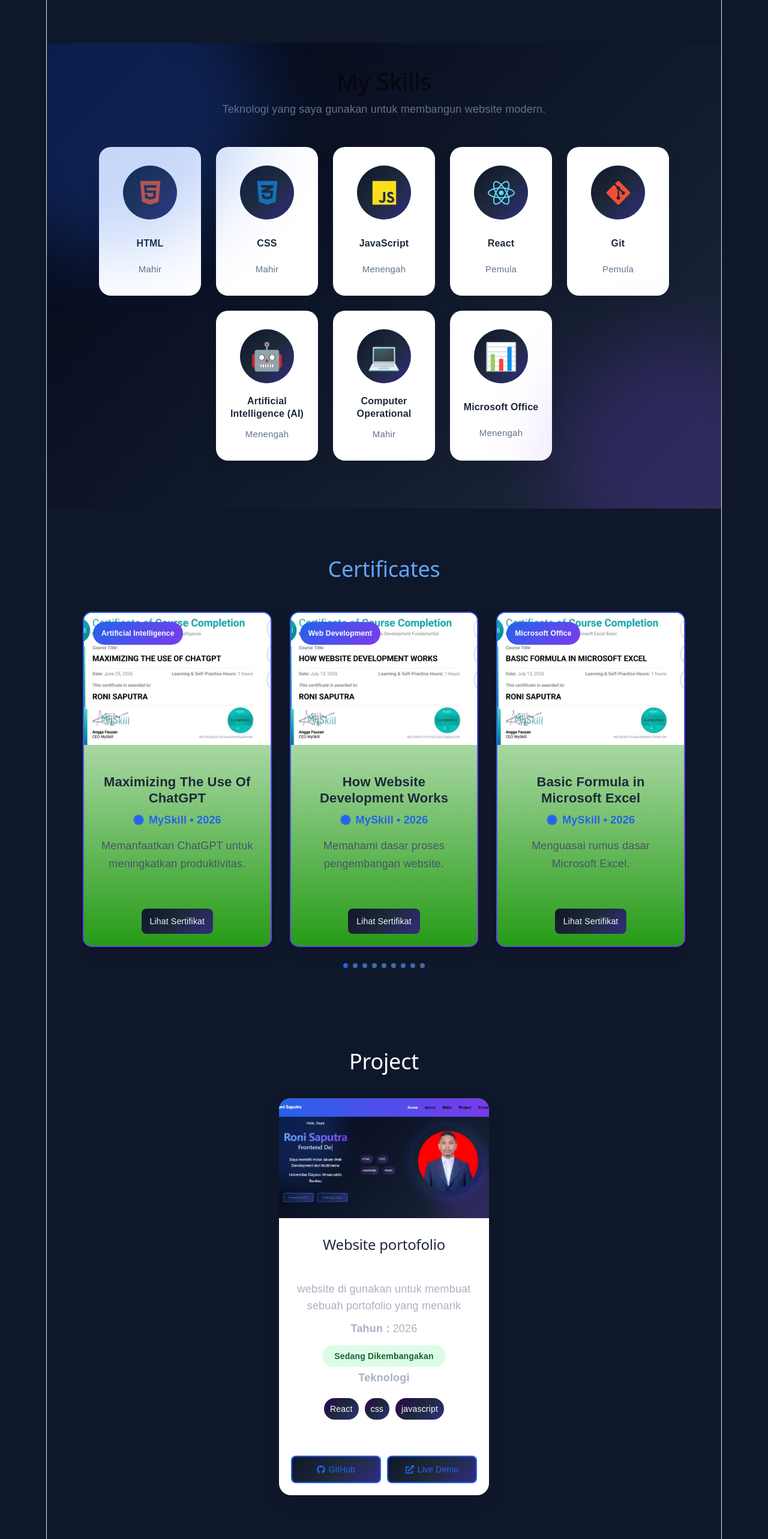
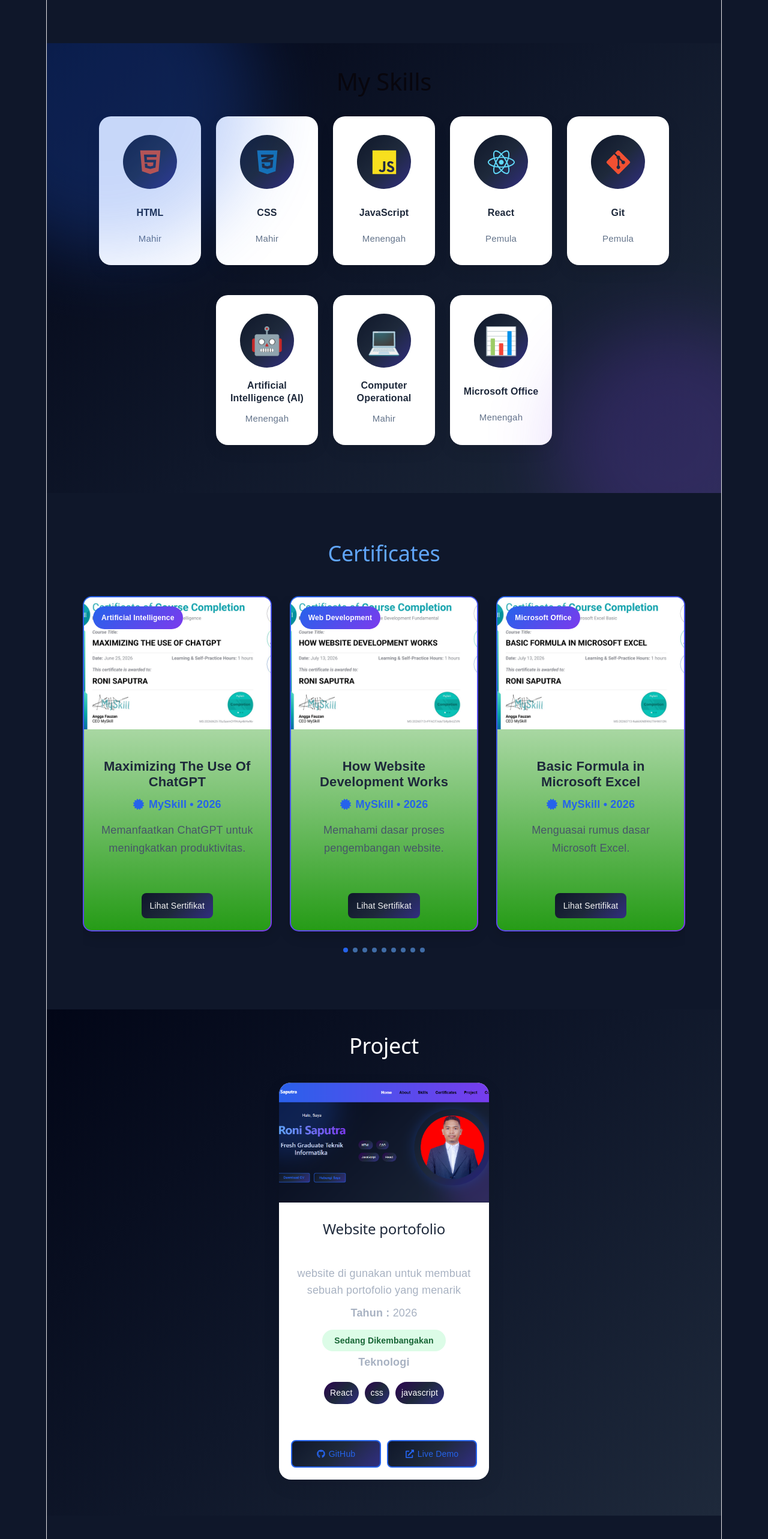
Before and after one commit to ronisaputra-git/portfolio-roni, a React (Vite) app: page / in a window 1280 px wide. Shown: the part 1083-3649 px from the top of the page at 60% size. Built offline with nearby package versions, Linux system fonts and the light colour scheme.

Commit message:
Update Margin Skil dan Kontak

```diff
--- a/index.html
+++ b/index.html
@@ -12,7 +12,7 @@
     content="Roni Saputra, Portfolio, Web Portfolio, JavaScript, CSS, React, Web Developer"
   />
   <meta name="author" content="Roni Saputra" />
-  <meta property="og:title" content="Roni Saputra | Frontend Developer" />
+  <meta property="og:title" content="Roni Saputra | Portfolio" />
   <meta
     property="og:description"
     content="Website portfolio Roni Saputra yang menampilkan profil, keterampilan, dan proyek pengembangan website."
@@ -26,7 +26,7 @@
   <meta name="twitter:card" content="summary_large_image" />
   <meta
     name="twitter:title"
-    content="Roni Saputra | Frontend Developer"
+    content="Roni Saputra | Portfolio"
   />
   <meta
     name="twitter:description"
--- a/src/component/Contact.css
+++ b/src/component/Contact.css
@@ -1,18 +1,16 @@
 .contact{
 
-    padding:70px 20px;
+    padding:40px 60px 80px;
     text-align:center;
 }
 
 .contact h2{
-
     font-size:40px;
-    margin-bottom:15px;
+    margin-bottom:40px;
     color:white;
 }
 
 .contact-desc{
-
     color:#cbd5e1;
     max-width:650px;
     margin:0 auto 40px;
@@ -20,7 +18,6 @@
 }
 
 .contact-card{
-
     max-width:550px;
     margin:auto;
     background:white;
@@ -34,7 +31,6 @@
 
 .contact-card a,
 .location{
-
     display:flex;
     align-items:center;
     gap:15px;
@@ -47,34 +43,28 @@
 }
 
 .contact-card a:hover{
-
     background:#eff6ff;
     transform:translateX(8px);
-
     color:#2563eb;
 }
 
 .contact-card svg{
-
     font-size:24px;
     color:linear-gradient(135deg, #0f172a 0%, #1e293b 50%, #312e81 100%)b;
 }
 
 .location{
-
     cursor:default;
 }
 
 @media(max-width:768px){
 
     .contact-card{
-
         padding:20px;
     }
 
     .contact-card a,
     .location{
-
         font-size:15px;
     }
 
--- a/src/component/Project.css
+++ b/src/component/Project.css
@@ -2,6 +2,7 @@
 
     padding:40px 80px 60px;
     text-align:center;
+    background:linear-gradient(135deg,#020617,#0f172a,#1e293b);
 }
 
 .project h2{
--- a/src/component/Skills.css
+++ b/src/component/Skills.css
@@ -70,6 +70,7 @@
     box-shadow:0 10px 25px rgba(0,0,0,.08);
     transition:.35s;
     border:1px solid transparent;
+    margin-top: 25px;
 }
 
 .skill-card:hover{
--- a/src/component/Skills.jsx
+++ b/src/component/Skills.jsx
@@ -28,10 +28,6 @@ function Skills({ skills }) {
         <section id="skills" className="skills" data-aos="zoom-in">
 
             <h2>My Skills</h2>
-
-            <p className="skill-subtitle">
-                Teknologi yang saya gunakan untuk membangun website modern.
-            </p>
 
             <div className="skills-container">
 
```
Also changed, not shown: src/component/About.css (+0 -11 lines), public/web_porto-roni.png, 1 other file (tests, documents, lock files or other folders).
